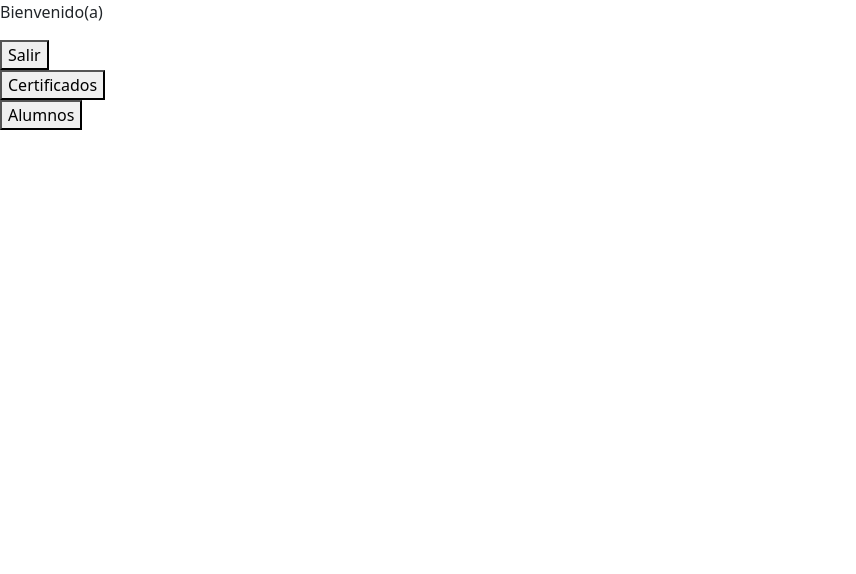
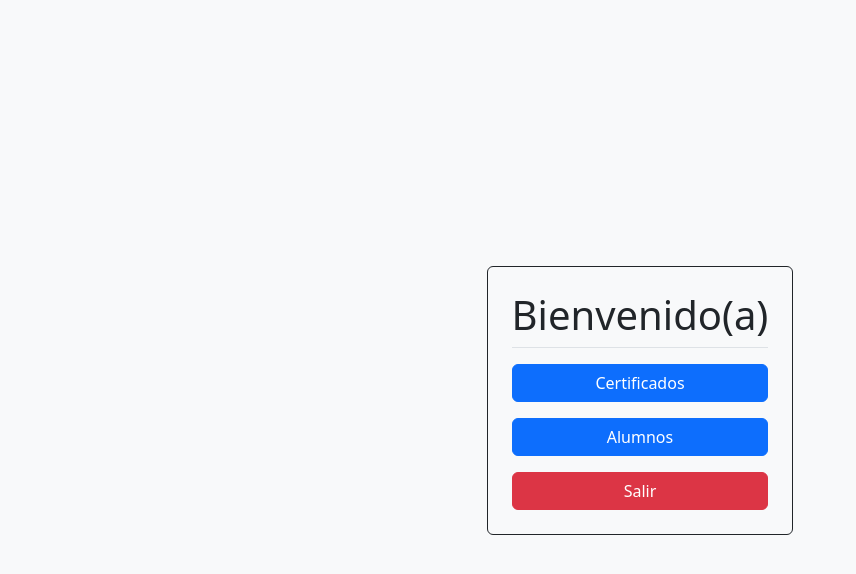
Before and after one commit to ErickDV/frameworksFinal, a React (Create React App) app in the folder frontend/: page /home in a window 1280 px wide. Shown: the top 574 px of the page, without its empty margins (0-856 px from the left). Built offline with nearby package versions, Linux system fonts and the light colour scheme.

Commit message:
se agrego el estilo para el login

```diff
--- a/frontend/src/Home.js
+++ b/frontend/src/Home.js
@@ -16,15 +16,23 @@ function Home() {
     }
 
     return (
-        <div>
-            <p>Bienvenido(a)</p>
-            <button>Salir</button>
-            <form onSubmit={handleCert}>
-                <button>Certificados</button>
-            </form>
-            <form onSubmit={handleStudent}>
-                <button>Alumnos</button>
-            </form>
+        <div  className='d-flex flex-row justify-content-center align-items-center bg-light vh-100'>
+            <div className='border border-dark p-4 rounded w-x clearfix'>
+                <div className='border-bottom mb-3'>
+                    <h1>Bienvenido(a)</h1>
+                </div>
+                <div className='mb-3'>
+                    <form onSubmit={handleCert}>
+                        <button className='btn btn-primary w-100'>Certificados</button>
+                    </form>
+                </div>
+                <div className='mb-3'>
+                    <form onSubmit={handleStudent}>
+                        <button className='btn btn-primary w-100'>Alumnos</button>
+                    </form>
+                </div>
+                <button className='btn btn-danger w-100'>Salir</button>
+            </div>
         </div>
     )
 }
```
